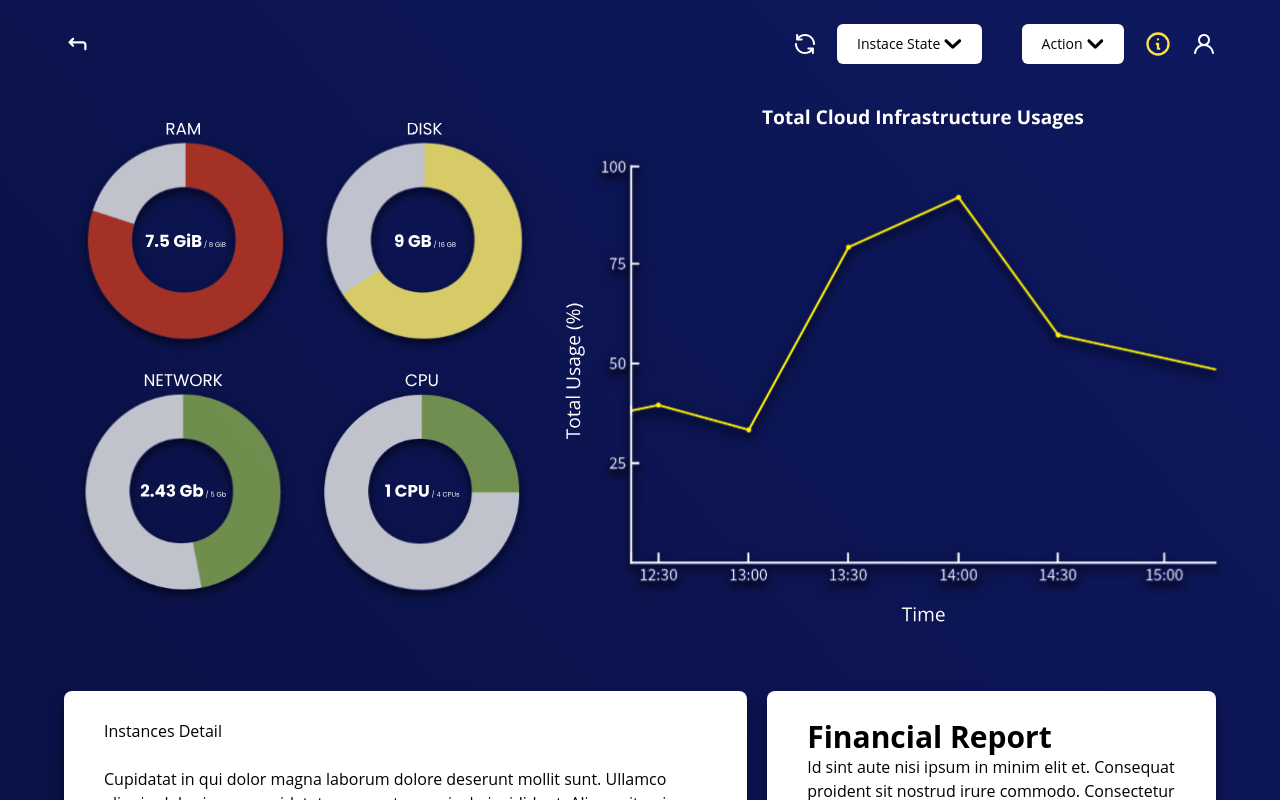
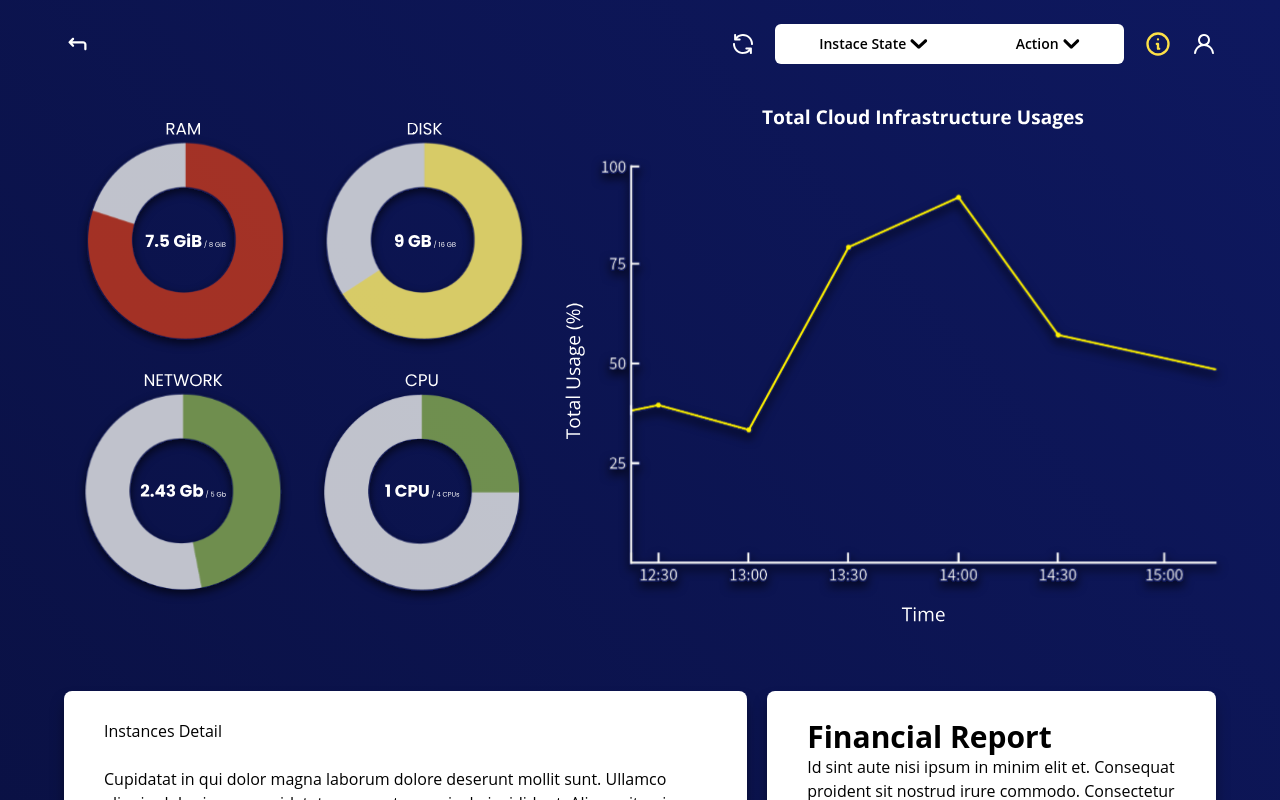
Before and after one commit to The-Varieties/ciso-front-end, a React (Create React App) app: page /data-vis-page in a window 1280 px wide. Shown: the top 800 px of the page. Built offline with nearby package versions, Linux system fonts and the light colour scheme.

Commit message:
Fixed the styling for dropdown, need to reuse it for dashboard dropdown

```diff
--- a/src/components/dropdownMenu/index.jsx
+++ b/src/components/dropdownMenu/index.jsx
@@ -26,19 +26,19 @@ function DropdownMenu(props) {
 
     return(
         <div className="block">
-            <div className="flex bg-white rounded-md h-10 w-fit px-5 mx-5 text-sm">
+            <div className={`flex bg-white ${props.roundedCornerStyling} h-10 w-max px-11 text-sm`}>
                 <div ref={dropdownRef} className="my-auto flex w-fit cursor-pointer" onClick={toogleDropdown}>
-                    <p>{props.menuTitle}</p>
+                    <p className="font-semibold">{props.menuTitle}</p>
                     <img src={DownArrow} alt="Down Arrow" className={`h-3 w-fit my-auto ml-1 ${rotatingAnimation}`}/>
                 </div>
             </div>
 
-            <div className={`relative mx-5 ${dropdownIsActive ? 'visible translate-y-2 opacity-1' : 'invisible translate-y-0 opacity-0'} transition-all duration-500 transform`}>
-                <nav className={`absolute h-fit w-36`} >
-                    <div className="bg-white rounded-md shadow block px-5 pt-3 pb-5 text-sm" >
+            <div className={`relative ${dropdownIsActive ? 'visible translate-y-2 opacity-1' : 'invisible translate-y-0 opacity-0'} transition-all duration-500 transform`}>
+                <nav className={`absolute h-fit w-full`} >
+                    <div className="bg-white rounded-md shadow block px-5 pt-5 pb-0.5 text-sm" >
                         {props.dropdownList.values.map((instance, index) => (
-                            <div className="mb-5" key={index}>
-                                <Link to={instance.nextRoute} className="w-full">{instance.menuName}</Link>
+                            <div className="mb-5 text-center" key={index}>
+                                <Link to={instance.nextRoute} className="w-full font-semibold">{instance.menuName}</Link>
                             </div>
                         ))}
                     </div>
--- a/src/components/rightSizingComponent/index.jsx
+++ b/src/components/rightSizingComponent/index.jsx
@@ -33,12 +33,12 @@ function RightSizingComponent(props){
             <div className="relative w-full">
                 <div className="absolute top-0 right-0">
                     <div className="flex">
-                        <img src={RefreshIcon} alt="Refresh Icon" className="h-6 cursor-pointer my-auto"/>
+                        <img src={RefreshIcon} alt="Refresh Icon" className="h-6 cursor-pointer my-auto mr-5"/>
 
-                        <DropdownMenu menuTitle="Instace State" dropdownList={instanceDropdownList}/>
-                        <DropdownMenu menuTitle="Action" dropdownList={actionDropdownList}/>
+                        <DropdownMenu menuTitle="Instace State" dropdownList={instanceDropdownList} roundedCornerStyling={"rounded-l-md"}/>
+                        <DropdownMenu menuTitle="Action" dropdownList={actionDropdownList} roundedCornerStyling={"rounded-r-md"}/>
 
-                        <svg xmlns="http://www.w3.org/2000/svg" className={`h-7 my-auto ${rightsizingCat === 0 ? "stroke-green-500" : [rightsizingCat === 1 ? "stroke-yellow-300" : "stroke-red-600"]}`} viewBox="0 0 24 24" strokeWidth="2" fill="none">
+                        <svg xmlns="http://www.w3.org/2000/svg" className={`ml-5 h-7 my-auto ${rightsizingCat === 0 ? "stroke-green-500" : [rightsizingCat === 1 ? "stroke-yellow-300" : "stroke-red-600"]}`} viewBox="0 0 24 24" strokeWidth="2" fill="none">
                             <path strokeLinecap="round" strokeLinejoin="round" d="M13 16h-1v-4h-1m1-4h.01M21 12a9 9 0 11-18 0 9 9 0 0118 0z" />
                         </svg>
 
```
